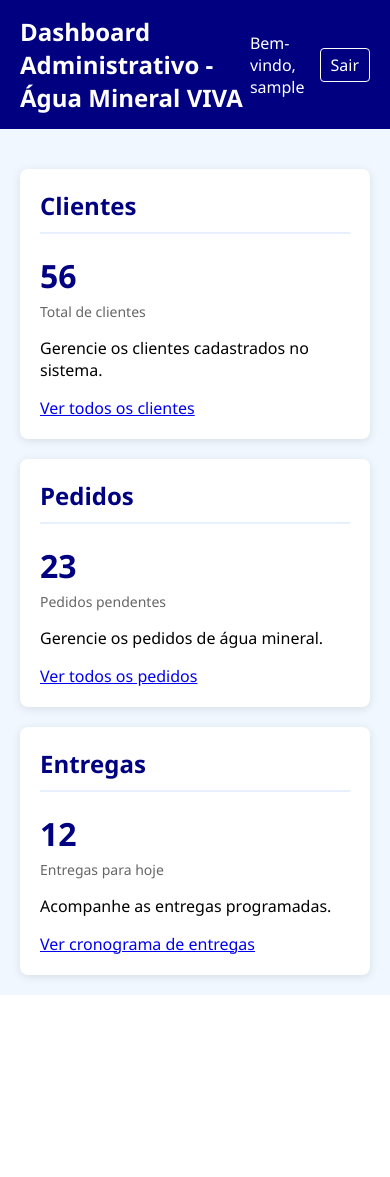
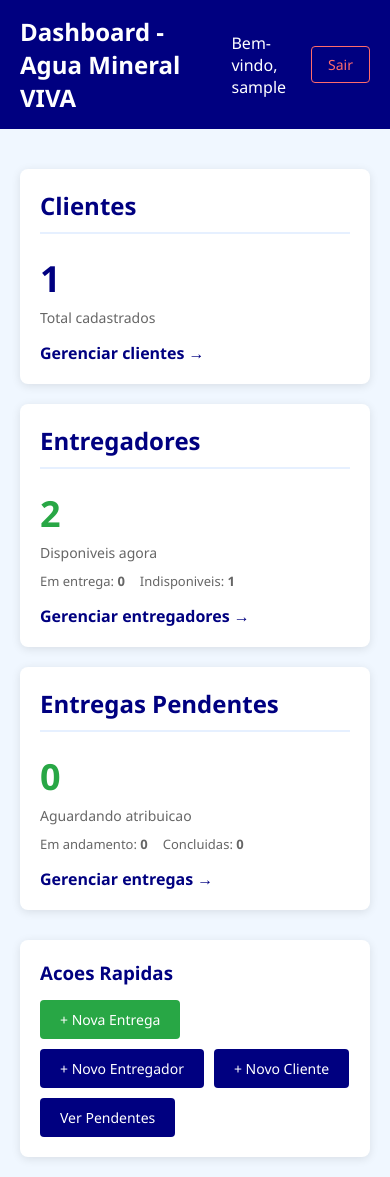
Before and after one commit to jotavsevla/aguaVIVA, a PHP site: page /admin in a window 390 px wide. Before the commit the page ends 995 px from the top, so only its background shows below. Run offline with PHP 8.4, Linux system fonts and the light colour scheme; the visitor is signed in with stand-in values (Sample User, id 1); data comes from the database, SQL or seed files in the repository; data that the repository does not hold is empty.

Commit message:
refactor: modernize admin dashboard and login views
- Add real-time statistics to dashboard
- Display client, delivery person, and delivery counters
- Improve login form with CSRF protection
- Add responsive design with modern CSS
- Enhance UX with hover effects and card layout

```diff
--- a/resources/views/admin/dashboard.php
+++ b/resources/views/admin/dashboard.php
@@ -1,20 +1,40 @@
 <?php
-// Conteúdo do arquivo resources/views/admin/dashboard.php
+// Dashboard Administrativo
 if(session_status() === PHP_SESSION_NONE){
     session_start();
 }
 
-// Verifica se o usuário está logado e tem nível de acesso de admin
 if (!isset($_SESSION['userlogged']) || $_SESSION['lvl'] !== 'admin') {
     header('Location: /login');
     exit;
 }
+
+// Carregar dados do banco
+use app\Models\Cliente;
+use app\Models\Entregador;
+use app\Models\Entrega;
+use src\Database\Connection;
+
+$conn = Connection::getInstance();
+$clienteModel = new Cliente($conn);
+$entregadorModel = new Entregador($conn);
+$entregaModel = new Entrega($conn);
+
+$clientes = $clienteModel->findAll();
+$totalClientes = count($clientes);
+
+$entregadoresCounts = $entregadorModel->countByStatus();
+$entregadoresDisponiveis = $entregadoresCounts['disponivel'];
+
+$entregasCounts = $entregaModel->countByStatus();
+$entregasPendentes = $entregasCounts['pendente'];
+$entregasEmAndamento = $entregasCounts['em_andamento'];
 ?>
 <!DOCTYPE html>
 <html lang="pt-BR">
 <head>
     <meta charset="UTF-8">
-    <title>Dashboard Administrativo - Água Mineral VIVA</title>
+    <title>Dashboard - Agua Mineral VIVA</title>
     <meta name="viewport" content="width=device-width, initial-scale=1.0">
     <style>
         body {
@@ -23,13 +43,11 @@
             margin: 0;
             padding: 0;
         }
-
         .dashboard-container {
             max-width: 1200px;
             margin: 0 auto;
             padding: 20px;
         }
-
         .header {
             background-color: #000080;
             color: white;
@@ -38,84 +56,114 @@
             justify-content: space-between;
             align-items: center;
         }
-
-        .header h1 {
-            margin: 0;
-            font-size: 24px;
-        }
-
-        .user-info {
-            display: flex;
-            align-items: center;
-        }
-
-        .user-info span {
-            margin-right: 15px;
-        }
-
-        .logout-btn {
+        .header h1 { margin: 0; font-size: 24px; }
+        .user-info { display: flex; align-items: center; gap: 10px; }
+        .user-info span { margin-right: 15px; }
+        .btn {
+            display: inline-block;
             background-color: transparent;
             border: 1px solid white;
             color: white;
-            padding: 5px 10px;
+            padding: 8px 16px;
             border-radius: 4px;
+            text-decoration: none;
             cursor: pointer;
-            text-decoration: none;
+            font-size: 14px;
         }
-
-        .logout-btn:hover {
-            background-color: rgba(255, 255, 255, 0.1);
-        }
-
+        .btn:hover { background-color: rgba(255,255,255,0.1); }
+        .btn-danger { border-color: #ff6b6b; color: #ff6b6b; }
+        .btn-danger:hover { background-color: rgba(255,107,107,0.1); }
         .dashboard-cards {
             display: grid;
-            grid-template-columns: repeat(auto-fill, minmax(300px, 1fr));
+            grid-template-columns: repeat(auto-fill, minmax(280px, 1fr));
             gap: 20px;
             margin-top: 20px;
         }
-
         .card {
             background-color: white;
             border-radius: 8px;
-            box-shadow: 0 2px 10px rgba(0, 0, 0, 0.1);
+            box-shadow: 0 2px 10px rgba(0,0,0,0.1);
             padding: 20px;
             transition: transform 0.3s ease;
         }
-
-        .card:hover {
-            transform: translateY(-5px);
-        }
-
+        .card:hover { transform: translateY(-5px); }
         .card h2 {
             color: #000080;
             margin-top: 0;
             border-bottom: 2px solid #e6f0ff;
             padding-bottom: 10px;
         }
-
-        .card-content {
-            margin-top: 15px;
-        }
-
+        .card-content { margin-top: 15px; }
         .stat {
-            font-size: 32px;
+            font-size: 36px;
             font-weight: bold;
             color: #000080;
             margin: 5px 0;
         }
-
+        .stat.success { color: #28a745; }
+        .stat.warning { color: #ffc107; }
+        .stat.danger { color: #dc3545; }
         .stat-label {
             color: #666;
             font-size: 14px;
+        }
+        .card-link {
+            display: inline-block;
+            margin-top: 15px;
+            color: #000080;
+            text-decoration: none;
+            font-weight: 600;
+        }
+        .card-link:hover { text-decoration: underline; }
+        .quick-actions {
+            margin-top: 30px;
+            background: white;
+            border-radius: 8px;
+            padding: 20px;
+            box-shadow: 0 2px 10px rgba(0,0,0,0.1);
+        }
+        .quick-actions h3 {
+            color: #000080;
+            margin-top: 0;
+            margin-bottom: 15px;
+        }
+        .action-buttons {
+            display: flex;
+            gap: 10px;
+            flex-wrap: wrap;
+        }
+        .action-btn {
+            display: inline-block;
+            background-color: #000080;
+            color: white;
+            padding: 10px 20px;
+            border-radius: 4px;
+            text-decoration: none;
+            font-size: 14px;
+        }
+        .action-btn:hover { background-color: #0000b3; }
+        .action-btn.success { background-color: #28a745; }
+        .action-btn.success:hover { background-color: #218838; }
+        .status-summary {
+            display: flex;
+            gap: 15px;
+            margin-top: 10px;
+        }
+        .status-item {
+            font-size: 13px;
+            color: #666;
+        }
+        .status-item span {
+            font-weight: bold;
         }
     </style>
 </head>
 <body>
 <div class="header">
-    <h1>Dashboard Administrativo - Água Mineral VIVA</h1>
+    <h1>Dashboard - Agua Mineral VIVA</h1>
     <div class="user-info">
         <span>Bem-vindo, <?php echo htmlspecialchars($_SESSION['user_name']); ?></span>
-        <a href="/logout" class="logout-btn btn-danger">Sair</a>
+        <a href="/logout" class="btn btn-danger">Sair</a>
     </div>
 </div>
 
@@ -124,31 +172,50 @@
         <div class="card">
             <h2>Clientes</h2>
             <div class="card-content">
-                <div class="stat">56</div>
-                <div class="stat-label">Total de clientes</div>
-                <p>Gerencie os clientes cadastrados no sistema.</p>
-                <a href="/admin/clientes">Ver todos os clientes</a>
+                <div class="stat"><?php echo $totalClientes; ?></div>
+                <div class="stat-label">Total cadastrados</div>
+                <a href="/admin/clientes" class="card-link">Gerenciar clientes &rarr;</a>
             </div>
         </div>
 
         <div class="card">
-            <h2>Pedidos</h2>
+            <h2>Entregadores</h2>
             <div class="card-content">
-                <div class="stat">23</div>
-                <div class="stat-label">Pedidos pendentes</div>
-                <p>Gerencie os pedidos de água mineral.</p>
-                <a href="/admin/pedidos">Ver todos os pedidos</a>
+                <div class="stat <?php echo $entregadoresDisponiveis > 0 ? 'success' : 'danger'; ?>">
+                    <?php echo $entregadoresDisponiveis; ?>
+                </div>
+                <div class="stat-label">Disponiveis agora</div>
+                <div class="status-summary">
+                    <span class="status-item">Em entrega: <span><?php echo $entregadoresCounts['em_entrega']; ?></span></span>
+                    <span class="status-item">Indisponiveis: <span><?php echo $entregadoresCounts['indisponivel']; ?></span></span>
+                </div>
+                <a href="/admin/entregadores" class="card-link">Gerenciar entregadores &rarr;</a>
             </div>
         </div>
 
         <div class="card">
-            <h2>Entregas</h2>
+            <h2>Entregas Pendentes</h2>
             <div class="card-content">
-                <div class="stat">12</div>
-                <div class="stat-label">Entregas para hoje</div>
-                <p>Acompanhe as entregas programadas.</p>
-                <a href="/admin/entregas">Ver cronograma de entregas</a>
+                <div class="stat <?php echo $entregasPendentes > 0 ? 'warning' : 'success'; ?>">
+                    <?php echo $entregasPendentes; ?>
+                </div>
+                <div class="stat-label">Aguardando atribuicao</div>
+                <div class="status-summary">
+                    <span class="status-item">Em andamento: <span><?php echo $entregasEmAndamento; ?></span></span>
+                    <span class="status-item">Concluidas: <span><?php echo $entregasCounts['concluida']; ?></span></span>
+                </div>
+                <a href="/admin/entregas" class="card-link">Gerenciar entregas &rarr;</a>
             </div>
+        </div>
+    </div>
+
+    <div class="quick-actions">
+        <h3>Acoes Rapidas</h3>
+        <div class="action-buttons">
+            <a href="/admin/entregas/create" class="action-btn success">+ Nova Entrega</a>
+            <a href="/admin/entregadores/create" class="action-btn">+ Novo Entregador</a>
+            <a href="/admin/clientes/create" class="action-btn">+ Novo Cliente</a>
+            <a href="/admin/entregas?status=pendente" class="action-btn">Ver Pendentes</a>
         </div>
     </div>
 </div>
--- a/resources/views/auth/login.php
+++ b/resources/views/auth/login.php
@@ -10,7 +10,7 @@
             margin: 0;
             font-family: 'Segoe UI', Arial, sans-serif;
             background-color: #f0f7ff;
-            background-image: url('/public/assets/images/planodefundoaguaVIVA.jpg');
+            background-image: url('/assets/images/planodefundoaguaVIVA.jpg');
             background-position: center;
             background-attachment: fixed;
             display: flex;
@@ -163,7 +163,7 @@
 <div class="water-effect"></div>
 <div class="container">
     <div class="login-form">
-        <img src="/public/assets/images/logo_viva.png" alt="Logo Água Mineral VIVA" class="logo" id="login-form">
+        <img src="/assets/images/logo_viva.png" alt="Logo Água Mineral VIVA" class="logo" id="login-form">
         <div id="error-message" class="error" style="display: none;"></div>
         <h1>Login</h1>
 
```
